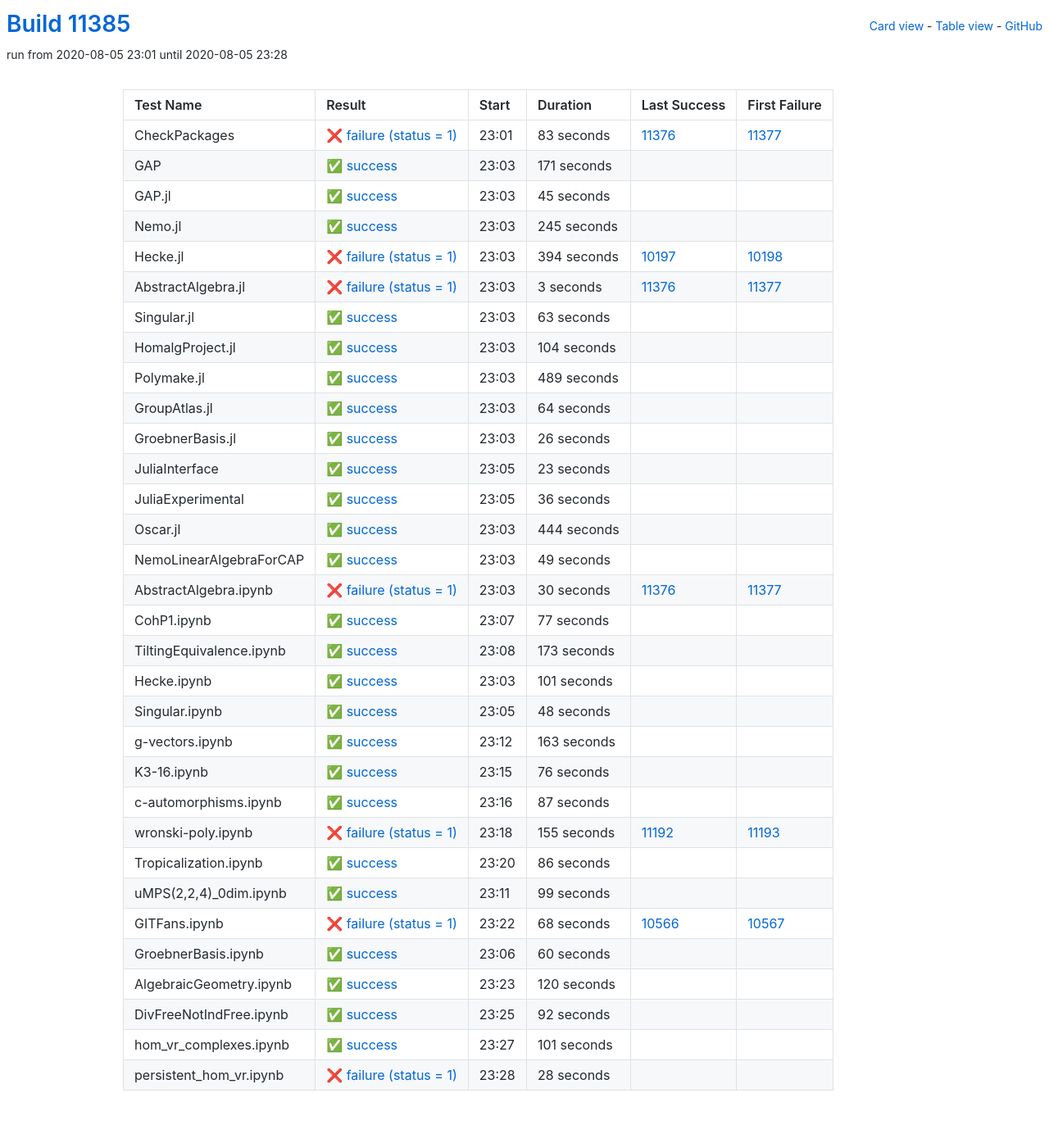
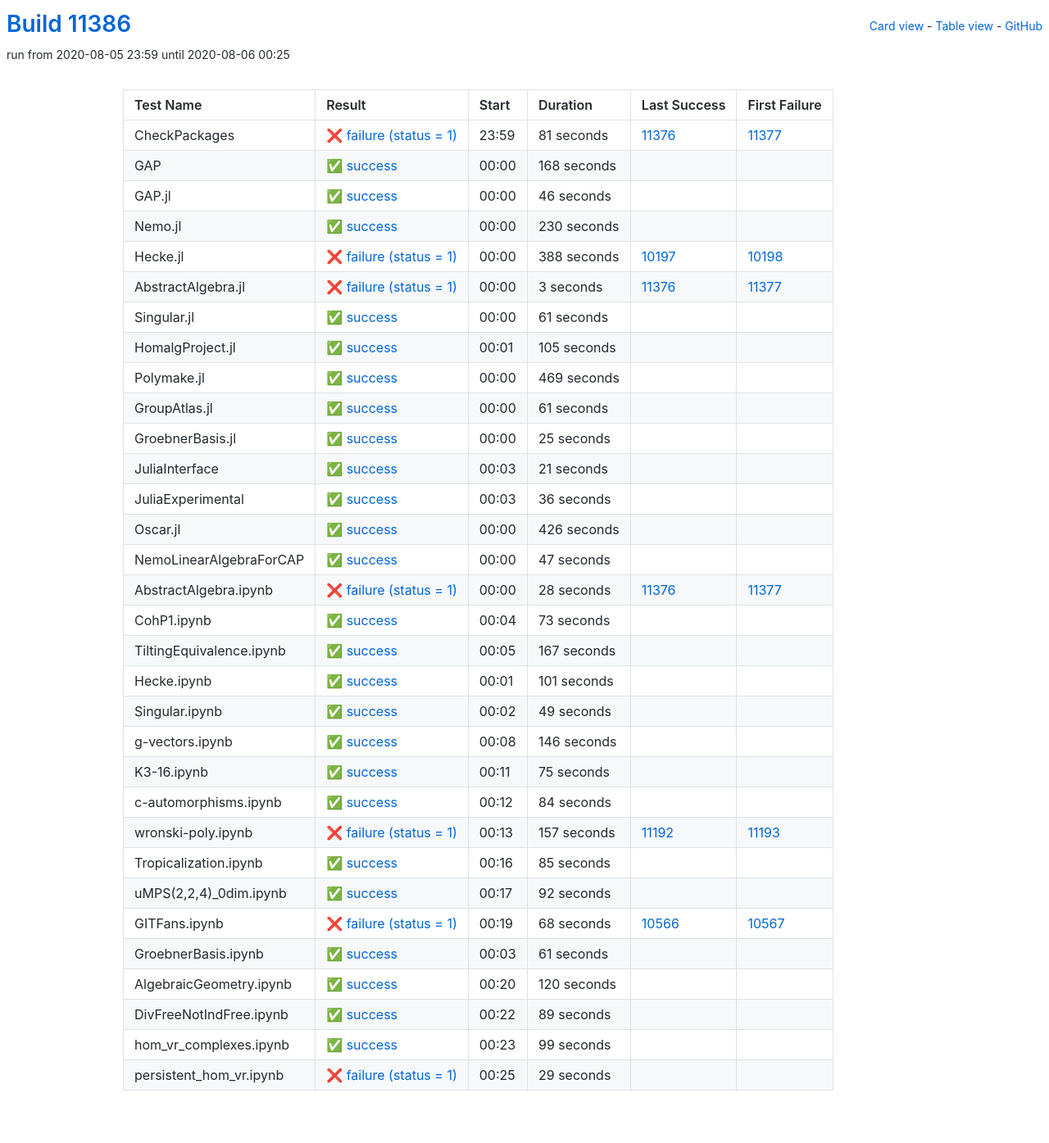
Before and after one commit to oscar-system/oscar-ci-status, a Jekyll site: the page built from table.html, in a window 1280 px wide. Shown: the whole page at 82% size. Built offline with Jekyll 4.4.1, drawn with Linux system fonts in a browser that asks for light colours.

Commit message:
Build #11386

```diff
--- a/_data/ci.yml
+++ b/_data/ci.yml
@@ -1,6 +1,6 @@
 ---
-build: 11385
-build_url: https://oscarci.mathematik.uni-kl.de/job/oscar/11385/
+build: 11386
+build_url: https://oscarci.mathematik.uni-kl.de/job/oscar/11386/
 job: oscar
 organization: oscar-system
 repo: oscar-ci-status
@@ -8,68 +8,68 @@
 tests:
 - name: CheckPackages
   id: checkpackages
-  log: https://oscarci.mathematik.uni-kl.de/job/oscar/11385/artifact/logs/build-11385/CheckPackages.log
-  start: 2020-08-05 23:01
+  log: https://oscarci.mathematik.uni-kl.de/job/oscar/11386/artifact/logs/build-11386/CheckPackages.log
+  start: 2020-08-05 23:59
   success: false
   exitcode: 1
   status: failure
-  duration: 83
+  duration: 81
   last_success: 11376
   last_success_url: https://oscarci.mathematik.uni-kl.de/job/oscar/11376/
   first_failure: 11377
   first_failure_url: https://oscarci.mathematik.uni-kl.de/job/oscar/11377/
 - name: GAP
   id: gap
-  log: https://oscarci.mathematik.uni-kl.de/job/oscar/11385/artifact/logs/build-11385/GAP.log
-  start: 2020-08-05 23:03
+  log: https://oscarci.mathematik.uni-kl.de/job/oscar/11386/artifact/logs/build-11386/GAP.log
+  start: 2020-08-06 00:00
   success: true
   exitcode: 0
   status: success
-  duration: 171
+  duration: 168
   last_success: false
   last_success_url:
   first_failure: false
   first_failure_url:
 - name: GAP.jl
   id: gap-jl
-  log: https://oscarci.mathematik.uni-kl.de/job/oscar/11385/artifact/logs/build-11385/GAP.jl.log
-  start: 2020-08-05 23:03
+  log: https://oscarci.mathematik.uni-kl.de/job/oscar/11386/artifact/logs/build-11386/GAP.jl.log
+  start: 2020-08-06 00:00
   success: true
   exitcode: 0
   status: success
-  duration: 45
+  duration: 46
   last_success: false
   last_success_url:
   first_failure: false
   first_failure_url:
 - name: Nemo.jl
   id: nemo-jl
-  log: https://oscarci.mathematik.uni-kl.de/job/oscar/11385/artifact/logs/build-11385/Nemo.jl.log
-  start: 2020-08-05 23:03
+  log: https://oscarci.mathematik.uni-kl.de/job/oscar/11386/artifact/logs/build-11386/Nemo.jl.log
+  start: 2020-08-06 00:00
   success: true
   exitcode: 0
   status: success
-  duration: 245
+  duration: 230
   last_success: false
   last_success_url:
   first_failure: false
   first_failure_url:
 - name: Hecke.jl
   id: hecke-jl
-  log: https://oscarci.mathematik.uni-kl.de/job/oscar/11385/artifact/logs/build-11385/Hecke.jl.log
-  start: 2020-08-05 23:03
+  log: https://oscarci.mathematik.uni-kl.de/job/oscar/11386/artifact/logs/build-11386/Hecke.jl.log
+  start: 2020-08-06 00:00
   success: false
   exitcode: 1
   status: failure
-  duration: 394
+  duration: 388
   last_success: 10197
   last_success_url: https://oscarci.mathematik.uni-kl.de/job/oscar/10197/
   first_failure: 10198
   first_failure_url: https://oscarci.mathematik.uni-kl.de/job/oscar/10198/
 - name: AbstractAlgebra.jl
   id: abstractalgebra-jl
-  log: https://oscarci.mathematik.uni-kl.de/job/oscar/11385/artifact/logs/build-11385/AbstractAlgebra.jl.log
-  start: 2020-08-05 23:03
+  log: https://oscarci.mathematik.uni-kl.de/job/oscar/11386/artifact/logs/build-11386/AbstractAlgebra.jl.log
+  start: 2020-08-06 00:00
   success: false
   exitcode: 1
   status: failure
@@ -80,80 +80,80 @@
   first_failure_url: https://oscarci.mathematik.uni-kl.de/job/oscar/11377/
 - name: Singular.jl
   id: singular-jl
-  log: https://oscarci.mathematik.uni-kl.de/job/oscar/11385/artifact/logs/build-11385/Singular.jl.log
-  start: 2020-08-05 23:03
+  log: https://oscarci.mathematik.uni-kl.de/job/oscar/11386/artifact/logs/build-11386/Singular.jl.log
+  start: 2020-08-06 00:00
   success: true
   exitcode: 0
   status: success
-  duration: 63
+  duration: 61
   last_success: false
   last_success_url:
   first_failure: false
   first_failure_url:
 - name: HomalgProject.jl
   id: homalgproject-jl
-  log: https://oscarci.mathematik.uni-kl.de/job/oscar/11385/artifact/logs/build-11385/HomalgProject.jl.log
-  start: 2020-08-05 23:03
+  log: https://oscarci.mathematik.uni-kl.de/job/oscar/11386/artifact/logs/build-11386/HomalgProject.jl.log
+  start: 2020-08-06 00:01
   success: true
   exitcode: 0
   status: success
-  duration: 104
+  duration: 105
   last_success: false
   last_success_url:
   first_failure: false
   first_failure_url:
 - name: Polymake.jl
   id: polymake-jl
-  log: https://oscarci.mathematik.uni-kl.de/job/oscar/11385/artifact/logs/build-11385/Polymake.jl.log
-  start: 2020-08-05 23:03
+  log: https://oscarci.mathematik.uni-kl.de/job/oscar/11386/artifact/logs/build-11386/Polymake.jl.log
+  start: 2020-08-06 00:00
   success: true
   exitcode: 0
   status: success
-  duration: 489
+  duration: 469
   last_success: false
   last_success_url:
   first_failure: false
   first_failure_url:
 - name: GroupAtlas.jl
   id: groupatlas-jl
-  log: https://oscarci.mathematik.uni-kl.de/job/oscar/11385/artifact/logs/build-11385/GroupAtlas.jl.log
-  start: 2020-08-05 23:03
+  log: https://oscarci.mathematik.uni-kl.de/job/oscar/11386/artifact/logs/build-11386/GroupAtlas.jl.log
+  start: 2020-08-06 00:00
   success: true
   exitcode: 0
   status: success
-  duration: 64
+  duration: 61
   last_success: false
   last_success_url:
   first_failure: false
   first_failure_url:
 - name: GroebnerBasis.jl
   id: groebnerbasis-jl
-  log: https://oscarci.mathematik.uni-kl.de/job/oscar/11385/artifact/logs/build-11385/GroebnerBasis.jl.log
-  start: 2020-08-05 23:03
+  log: https://oscarci.mathematik.uni-kl.de/job/oscar/11386/artifact/logs/build-11386/GroebnerBasis.jl.log
+  start: 2020-08-06 00:00
   success: true
   exitcode: 0
   status: success
-  duration: 26
+  duration: 25
   last_success: false
   last_success_url:
   first_failure: false
   first_failure_url:
 - name: JuliaInterface
   id: juliainterface
-  log: https://oscarci.mathematik.uni-kl.de/job/oscar/11385/artifact/logs/build-11385/JuliaInterface.log
-  start: 2020-08-05 23:05
+  log: https://oscarci.mathematik.uni-kl.de/job/oscar/11386/artifact/logs/build-11386/JuliaInterface.log
+  start: 2020-08-06 00:03
   success: true
   exitcode: 0
   status: success
-  duration: 23
+  duration: 21
   last_success: false
   last_success_url:
   first_failure: false
   first_failure_url:
 - name: JuliaExperimental
   id: juliaexperimental
-  log: https://oscarci.mathematik.uni-kl.de/job/oscar/11385/artifact/logs/build-11385/JuliaExperimental.log
-  start: 2020-08-05 23:05
+  log: https://oscarci.mathematik.uni-kl.de/job/oscar/11386/artifact/logs/build-11386/JuliaExperimental.log
+  start: 2020-08-06 00:03
   success: true
   exitcode: 0
   status: success
@@ -164,68 +164,68 @@
   first_failure_url:
 - name: Oscar.jl
   id: oscar-jl
-  log: https://oscarci.mathematik.uni-kl.de/job/oscar/11385/artifact/logs/build-11385/Oscar.jl.log
-  start: 2020-08-05 23:03
+  log: https://oscarci.mathematik.uni-kl.de/job/oscar/11386/artifact/logs/build-11386/Oscar.jl.log
+  start: 2020-08-06 00:00
   success: true
   exitcode: 0
   status: success
-  duration: 444
+  duration: 426
   last_success: false
   last_success_url:
   first_failure: false
   first_failure_url:
 - name: NemoLinearAlgebraForCAP
   id: nemolinearalgebraforcap
-  log: https://oscarci.mathematik.uni-kl.de/job/oscar/11385/artifact/logs/build-11385/NemoLinearAlgebraForCAP.log
-  start: 2020-08-05 23:03
+  log: https://oscarci.mathematik.uni-kl.de/job/oscar/11386/artifact/logs/build-11386/NemoLinearAlgebraForCAP.log
+  start: 2020-08-06 00:00
   success: true
   exitcode: 0
   status: success
-  duration: 49
+  duration: 47
   last_success: false
   last_success_url:
   first_failure: false
   first_failure_url:
 - name: AbstractAlgebra.ipynb
   id: abstractalgebra-ipynb
-  log: https://oscarci.mathematik.uni-kl.de/job/oscar/11385/artifact/logs/build-11385/AbstractAlgebra.ipynb.log
-  start: 2020-08-05 23:03
+  log: https://oscarci.mathematik.uni-kl.de/job/oscar/11386/artifact/logs/build-11386/AbstractAlgebra.ipynb.log
+  start: 2020-08-06 00:00
   success: false
   exitcode: 1
   status: failure
-  duration: 30
+  duration: 28
   last_success: 11376
   last_success_url: https://oscarci.mathematik.uni-kl.de/job/oscar/11376/
   first_failure: 11377
   first_failure_url: https://oscarci.mathematik.uni-kl.de/job/oscar/11377/
 - name: CohP1.ipynb
   id: cohp1-ipynb
-  log: https://oscarci.mathematik.uni-kl.de/job/oscar/11385/artifact/logs/build-11385/CohP1.ipynb.log
-  start: 2020-08-05 23:07
+  log: https://oscarci.mathematik.uni-kl.de/job/oscar/11386/artifact/logs/build-11386/CohP1.ipynb.log
+  start: 2020-08-06 00:04
   success: true
   exitcode: 0
   status: success
-  duration: 77
+  duration: 73
   last_success: false
   last_success_url:
   first_failure: false
   first_failure_url:
 - name: TiltingEquivalence.ipynb
   id: tiltingequivalence-ipynb
-  log: https://oscarci.mathematik.uni-kl.de/job/oscar/11385/artifact/logs/build-11385/TiltingEquivalence.ipynb.log
-  start: 2020-08-05 23:08
+  log: https://oscarci.mathematik.uni-kl.de/job/oscar/11386/artifact/logs/build-11386/TiltingEquivalence.ipynb.log
+  start: 2020-08-06 00:05
   success: true
   exitcode: 0
   status: success
-  duration: 173
+  duration: 167
   last_success: false
   last_success_url:
   first_failure: false
   first_failure_url:
 - name: Hecke.ipynb
   id: hecke-ipynb
-  log: https://oscarci.mathematik.uni-kl.de/job/oscar/11385/artifact/logs/build-11385/Hecke.ipynb.log
-  start: 2020-08-05 23:03
+  log: https://oscarci.mathematik.uni-kl.de/job/oscar/11386/artifact/logs/build-11386/Hecke.ipynb.log
+  start: 2020-08-06 00:01
   success: true
   exitcode: 0
   status: success
@@ -236,92 +236,92 @@
   first_failure_url:
 - name: Singular.ipynb
   id: singular-ipynb
-  log: https://oscarci.mathematik.uni-kl.de/job/oscar/11385/artifact/logs/build-11385/Singular.ipynb.log
-  start: 2020-08-05 23:05
+  log: https://oscarci.mathematik.uni-kl.de/job/oscar/11386/artifact/logs/build-11386/Singular.ipynb.log
+  start: 2020-08-06 00:02
   success: true
   exitcode: 0
   status: success
-  duration: 48
+  duration: 49
   last_success: false
   last_success_url:
   first_failure: false
   first_failure_url:
 - name: g-vectors.ipynb
   id: g-vectors-ipynb
-  log: https://oscarci.mathematik.uni-kl.de/job/oscar/11385/artifact/logs/build-11385/g-vectors.ipynb.log
-  start: 2020-08-05 23:12
+  log: https://oscarci.mathematik.uni-kl.de/job/oscar/11386/artifact/logs/build-11386/g-vectors.ipynb.log
+  start: 2020-08-06 00:08
   success: true
   exitcode: 0
   status: success
-  duration: 163
+  duration: 146
   last_success: false
   last_success_url:
   first_failure: false
   first_failure_url:
 - name: K3-16.ipynb
   id: k3-16-ipynb
-  log: https://oscarci.mathematik.uni-kl.de/job/oscar/11385/artifact/logs/build-11385/K3-16.ipynb.log
-  start: 2020-08-05 23:15
+  log: https://oscarci.mathematik.uni-kl.de/job/oscar/11386/artifact/logs/build-11386/K3-16.ipynb.log
+  start: 2020-08-06 00:11
   success: true
   exitcode: 0
   status: success
-  duration: 76
+  duration: 75
   last_success: false
   last_success_url:
   first_failure: false
   first_failure_url:
 - name: c-automorphisms.ipynb
   id: c-automorphisms-ipynb
-  log: https://oscarci.mathematik.uni-kl.de/job/oscar/11385/artifact/logs/build-11385/c-automorphisms.ipynb.log
-  start: 2020-08-05 23:16
+  log: https://oscarci.mathematik.uni-kl.de/job/oscar/11386/artifact/logs/build-11386/c-automorphisms.ipynb.log
+  start: 2020-08-06 00:12
   success: true
   exitcode: 0
   status: success
-  duration: 87
+  duration: 84
   last_success: false
   last_success_url:
   first_failure: false
   first_failure_url:
 - name: wronski-poly.ipynb
   id: wronski-poly-ipynb
-  log: https://oscarci.mathematik.uni-kl.de/job/oscar/11385/artifact/logs/build-11385/wronski-poly.ipynb.log
-  start: 2020-08-05 23:18
+  log: https://oscarci.mathematik.uni-kl.de/job/oscar/11386/artifact/logs/build-11386/wronski-poly.ipynb.log
+  start: 2020-08-06 00:13
   success: false
   exitcode: 1
   status: failure
-  duration: 155
+  duration: 157
   last_success: 11192
   last_success_url: https://oscarci.mathematik.uni-kl.de/job/oscar/11192/
   first_failure: 11193
   first_failure_url: https://oscarci.mathematik.uni-kl.de/job/oscar/11193/
 - name: Tropicalization.ipynb
   id: tropicalization-ipynb
-  log: https://oscarci.mathematik.uni-kl.de/job/oscar/11385/artifact/logs/build-11385/Tropicalization.ipynb.log
-  start: 2020-08-05 23:20
+  log: https://oscarci.mathematik.uni-kl.de/job/oscar/11386/artifact/logs/build-11386/Tropicalization.ipynb.log
+  start: 2020-08-06 00:16
   success: true
   exitcode: 0
   status: success
-  duration: 86
+  duration: 85
   last_success: false
   last_success_url:
   first_failure: false
   first_failure_url:
 - name: uMPS(2,2,4)_0dim.ipynb
   id: umps-2-2-4-0dim-ipynb
-  log: https://oscarci.mathematik.uni-kl.de/job/oscar/11385/artifact/logs/build-11385/uMPS-2-2-4-_0dim.ipynb.log
-  start: 2020-08-05 23:11
+  log: https://oscarci.mathematik.uni-kl.de/job/oscar/11386/artifact/logs/build-11386/uMPS-2-2-4-_0dim.ipynb.log
+  start: 2020-08-06 00:17
   success: true
   exitcode: 0
   status: success
-  duration: 99
+  duration: 92
   last_success: false
   last_success_url:
   first_failure: false
   first_failure_url:
 - name: GITFans.ipynb
   id: gitfans-ipynb
-  log: https://oscarci.mathematik.uni-kl.de/job/oscar/11385/artifact/logs/build-11385/GITFans.ipynb.log
-  start: 2020-08-05 23:22
+  log: https://oscarci.mathematik.uni-kl.de/job/oscar/11386/artifact/logs/build-11386/GITFans.ipynb.log
+  start: 2020-08-06 00:19
   success: false
   exitcode: 1
   status: failure
@@ -332,20 +332,20 @@
   first_failure_url: https://oscarci.mathematik.uni-kl.de/job/oscar/10567/
 - name: GroebnerBasis.ipynb
   id: groebnerbasis-ipynb
-  log: https://oscarci.mathematik.uni-kl.de/job/oscar/11385/artifact/logs/build-11385/GroebnerBasis.ipynb.log
-  start: 2020-08-05 23:06
+  log: https://oscarci.mathematik.uni-kl.de/job/oscar/11386/artifact/logs/build-11386/GroebnerBasis.ipynb.log
+  start: 2020-08-06 00:03
   success: true
   exitcode: 0
   status: success
-  duration: 60
+  duration: 61
   last_success: false
   last_success_url:
   first_failure: false
   first_failure_url:
 - name: AlgebraicGeometry.ipynb
   id: algebraicgeometry-ipynb
-  log: https://oscarci.mathematik.uni-kl.de/job/oscar/11385/artifact/logs/build-11385/AlgebraicGeometry.ipynb.log
-  start: 2020-08-05 23:23
+  log: https://oscarci.mathematik.uni-kl.de/job/oscar/11386/artifact/logs/build-11386/AlgebraicGeometry.ipynb.log
+  start: 2020-08-06 00:20
   success: true
   exitcode: 0
   status: success
@@ -356,36 +356,36 @@
   first_failure_url:
 - name: DivFreeNotIndFree.ipynb
   id: divfreenotindfree-ipynb
-  log: https://oscarci.mathematik.uni-kl.de/job/oscar/11385/artifact/logs/build-11385/DivFreeNotIndFree.ipynb.log
-  start: 2020-08-05 23:25
+  log: https://oscarci.mathematik.uni-kl.de/job/oscar/11386/artifact/logs/build-11386/DivFreeNotIndFree.ipynb.log
+  start: 2020-08-06 00:22
   success: true
   exitcode: 0
   status: success
-  duration: 92
+  duration: 89
   last_success: false
   last_success_url:
   first_failure: false
   first_failure_url:
 - name: hom_vr_complexes.ipynb
   id: hom-vr-complexes-ipynb
-  log: https://oscarci.mathematik.uni-kl.de/job/oscar/11385/artifact/logs/build-11385/hom_vr_complexes.ipynb.log
-  start: 2020-08-05 23:27
+  log: https://oscarci.mathematik.uni-kl.de/job/oscar/11386/artifact/logs/build-11386/hom_vr_complexes.ipynb.log
+  start: 2020-08-06 00:23
   success: true
   exitcode: 0
   status: success
-  duration: 101
+  duration: 99
   last_success: false
   last_success_url:
   first_failure: false
   first_failure_url:
 - name: persistent_hom_vr.ipynb
   id: persistent-hom-vr-ipynb
-  log: https://oscarci.mathematik.uni-kl.de/job/oscar/11385/artifact/logs/build-11385/persistent_hom_vr.ipynb.log
-  start: 2020-08-05 23:28
+  log: https://oscarci.mathematik.uni-kl.de/job/oscar/11386/artifact/logs/build-11386/persistent_hom_vr.ipynb.log
+  start: 2020-08-06 00:25
   success: false
   exitcode: 1
   status: failure
-  duration: 28
+  duration: 29
   last_success: false
   last_success_url:
   first_failure: false
```
Also changed, not shown: README.md.
